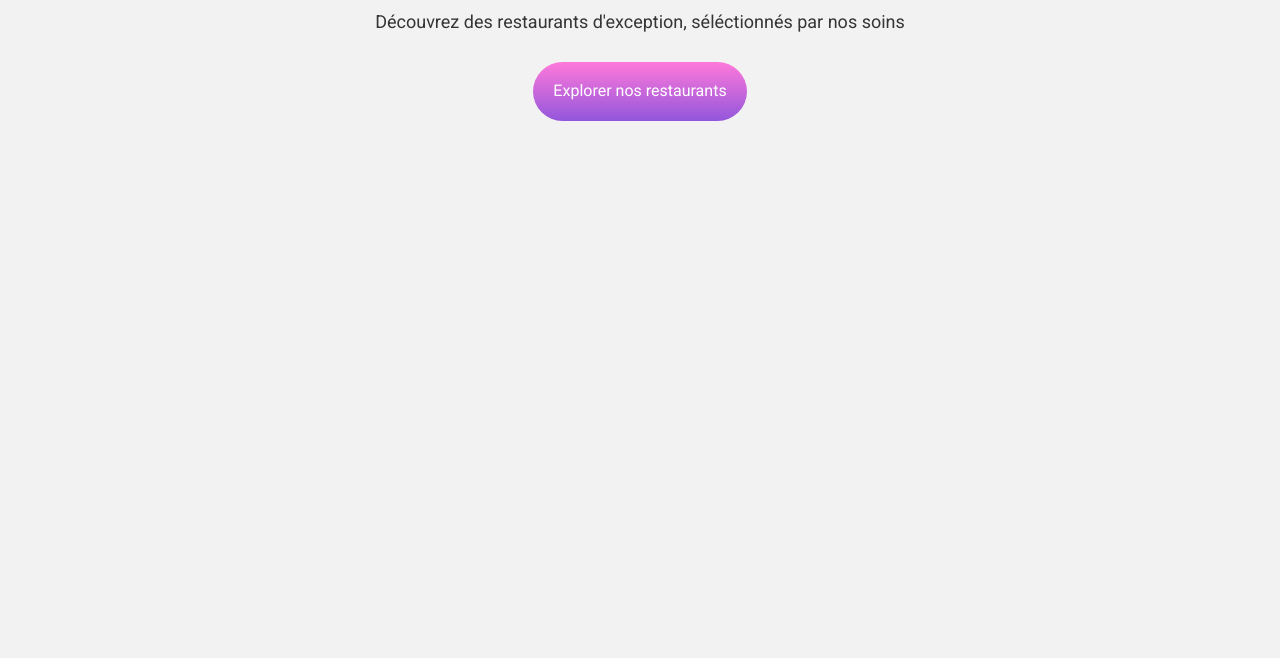
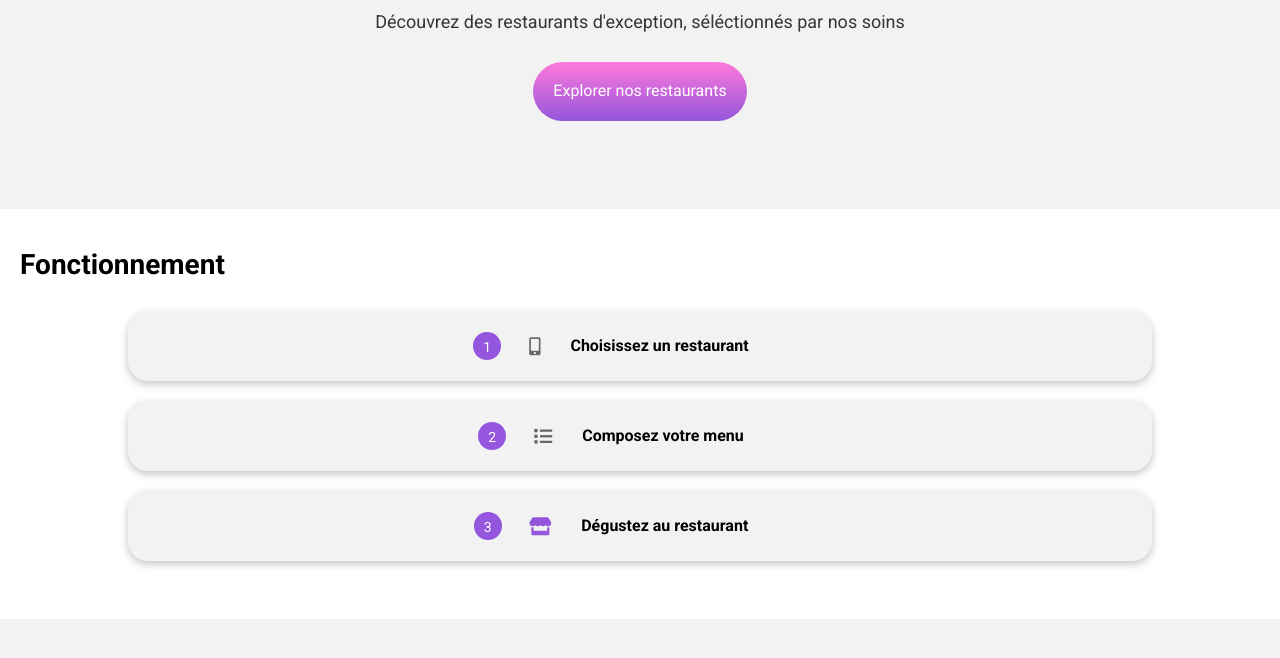
Before and after one commit to SarahBoulfani/SarahBoulfani_3_22122021, a website: page index.html in a window 1280 px wide. Shown: the part 192-850 px from the top of the page. Before the commit the page ends 800 px from the top, so only its background shows below. Drawn offline with Linux system fonts and the light colour scheme; a web font is replaced by a local one.

Commit message:
add fonctionnement section

```diff
--- a/index.html
+++ b/index.html
@@ -37,6 +37,29 @@
             <button class="btn">Explorer nos restaurants</button>
         </div>
     </section>
+    <main class="main">
+         <!-- Section fonctionnement -->
+         <section class="fonction">
+             <h2>Fonctionnement</h2>
+             <div class="fonction__box">
+                 <div class="fonction__steps">
+                     <span>1</span>
+                     <i class="fas fa-mobile-alt"></i>
+                     <p>Choisissez un restaurant</p>
+                 </div>
+                 <div class="fonction__steps">
+                    <span>2</span>
+                    <i class="fas fa-list"></i>
+                    <p>Composez votre menu</p>
+                </div>
+                <div class="fonction__steps">
+                    <span>3</span>
+                    <i class="fas fa-store fonction__steps--purple"></i>
+                    <p>Dégustez au restaurant</p>
+                </div>
+             </div>
+         </section>
+    </main>
 </body>
 
 </html>
--- a/sass/base/_base.scss
+++ b/sass/base/_base.scss
@@ -8,7 +8,7 @@
 
 body{
     scroll-behavior: smooth;
-    background: #F2F2F2;
+    background: $color-grey;
 }
 a{
     text-decoration: none;
--- a/sass/pages/accueil.scss
+++ b/sass/pages/accueil.scss
@@ -48,3 +48,54 @@
     }
 }
 // fonctionnement
+.fonction{
+    height: 410px;
+    background: $color-white;
+    margin: 50px 0;
+    padding: 20px 0;
+
+
+    h2{
+    font-size: 28px;
+    padding: 20px;
+    }
+    &__box{
+    @include flex-center;
+    @include flex-column;
+    }
+    &__steps{
+    @include flex-center;
+    padding: 15px;
+    background: $color-grey;
+    margin: 10Px;
+    border-radius: 20px;
+    width: 80%;
+    height: 70px;
+    @include shadow-box;
+     span{
+        height: 28px;
+        padding: 7px 10px;
+        background: #9356DC;
+        border-radius: 50%;
+        position: relative;
+        right: 58px;
+        color: #fff;
+        font-size: 14px;
+     }
+     i{
+         font-size: 18px;
+         position: relative;
+         right: 30px;
+         color: #545353e0;
+     }
+     &--purple{
+        color: $color-primary;
+        &::before{
+            color: $color-primary;
+        }
+    }
+    p{
+        font-weight: 600;
+    }
+    }
+}
--- a/sass/utils/_mixinx.scss
+++ b/sass/utils/_mixinx.scss
@@ -7,6 +7,9 @@
 @mixin shadow {
   box-shadow: rgba(100, 100, 111, 0.7) 0px 7px 29px 0px;
 }
+@mixin shadow-box {
+    box-shadow: rgba(0, 0, 0, 0.24) 0px 3px 8px;
+}
 
 @mixin flex-column {
     flex-direction: column;
--- a/sass/utils/_variables.scss
+++ b/sass/utils/_variables.scss
@@ -2,4 +2,5 @@ $color-primary: #9356DC ;
 $color-secondary : #FF79DA;
 $color-tertiary: #99E2D0;
 $color-white: #fff;
+$color-grey:  #F2F2F2;
 $gradient: linear-gradient($color-secondary, $color-primary);
```
Also changed, not shown: public/css/style.css, 1 other file.
